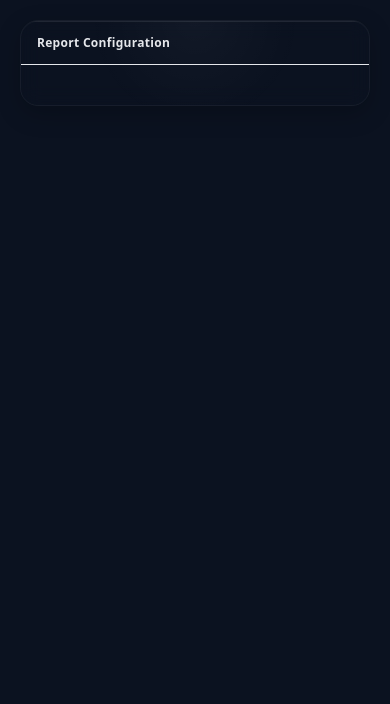
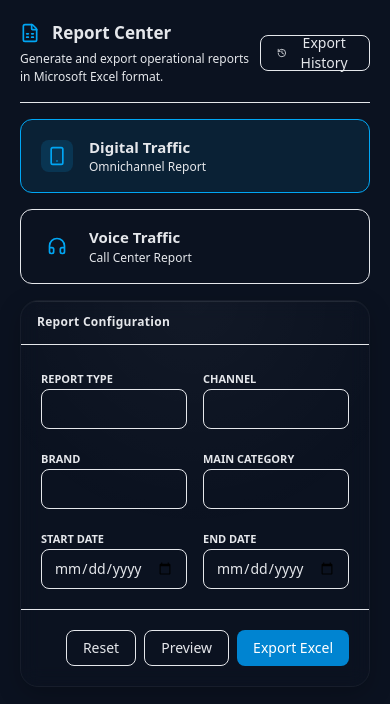
Before and after one commit to saisoku2024/saisoku-omnix-system, a Next.js app in the folder reporting-dashboard/: page /reports/infomedia in a window 390 px wide. Shown: the top 704 px of the page. Built offline with nearby package versions, Linux system fonts and the light colour scheme; no server answers.

Commit message:
update page report

```diff
--- a/reporting-dashboard/app/reports/infomedia/page.tsx
+++ b/reporting-dashboard/app/reports/infomedia/page.tsx
@@ -1,148 +1,93 @@
 "use client"
 
-import { useEffect, useState } from "react";
-import { useReport } from "@/features/report/hooks/useReport";
-import { downloadExcel } from "@/features/report/utils/download";
-import type { ReportOptions } from "@/features/report/types/report";
+import { useState } from "react"
 import {
   FileSpreadsheet,
   Smartphone,
   Headphones,
+  Download,
+  RotateCcw,
   History,
+  Eye,
 } from "lucide-react"
 
 import Card from "@/shared/ui/Card"
 import CardHeader from "@/features/omnix/components/CardHeader"
 
 export default function ReportCenterPage() {
-  const [module, setModule] = useState<"digital" | "voice">("digital");
-  const {
-    loading,
-    loadOptions,
-    preview,
-    exportDigitalExcel,
-    exportInboundExcel,
-  } = useReport();
-
-  const [options, setOptions] = useState<ReportOptions | null>(null);
-
-  // Hapus report_type dari state form
-  const [form, setForm] = useState({
-    channel: "",
-    brand: "",
-    main_category: "",
-    start_date: "",
-    end_date: "",
-    divisi: "",
-    departemen: "",
-    customer: "",
-    nama_layanan: "",
-    nama_sub_layanan: "",
-    layanan_cc_non_cc: "",
-    segment: "",
-    sub_segment: "",
-    kota: "",
-  });
-
-  useEffect(() => {
-    const init = async () => {
-      try {
-        const result = await loadOptions();
-        setOptions(result);
-      } catch (err) {
-        console.error("Failed to load report options", err);
-      }
-    };
-    init();
-  }, [loadOptions]);
-
-  const handleInputChange = (field: string, value: string) => {
-    setForm((prev) => ({ ...prev, [field]: value }));
-  };
-
-  const handleReset = () => {
-    setForm({
-      channel: "",
-      brand: "",
-      main_category: "",
-      start_date: "",
-      end_date: "",
-      divisi: "",
-      departemen: "",
-      customer: "",
-      nama_layanan: "",
-      nama_sub_layanan: "",
-      layanan_cc_non_cc: "",
-      segment: "",
-      sub_segment: "",
-      kota: "",
-    });
-  };
-
-  // Helper untuk menentukan tipe report secara dinamis
-  const getReportType = () => (module === "digital" ? "traffic_digital" : "traffic_inbound");
-
-  const handlePreview = async () => {
-    if (!form.start_date || !form.end_date) {
-      alert("Please select Start Date and End Date.");
-      return;
-    }
-
-    try {
-      await preview({
-        ...form,
-        report_type: getReportType(),
-        channel: form.channel || undefined,
-        brand: form.brand || undefined,
-        main_category: form.main_category || undefined,
-      });
-    } catch (err) {
-      console.error(err);
-    }
-  };
-
-  const handleExport = async () => {
-    if (!form.start_date || !form.end_date) {
-      alert("Please select Start Date and End Date.");
-      return;
-    }
-
-    try {
-      const payload = {
-        ...form,
-        report_type: getReportType(), // Tentukan secara dinamis
-        channel: form.channel || undefined,
-        brand: form.brand || undefined,
-        main_category: form.main_category || undefined,
-      };
-
-      let blob: Blob;
-      if (module === "digital") {
-        blob = await exportDigitalExcel(payload);
-        downloadExcel(blob, `traffic_digital_${new Date().toISOString().slice(0, 10)}.xlsx`);
-      } else {
-        blob = await exportInboundExcel(payload);
-        downloadExcel(blob, `traffic_inbound_${new Date().toISOString().slice(0, 10)}.xlsx`);
-      }
-    } catch (err) {
-      console.error("Export failed:", err);
-    }
-  };
+  const [module, setModule] = useState<"digital" | "voice">("digital")
 
   return (
     <div className="p-5 gap-4 flex flex-col max-w-[1400px] mx-auto">
-      {/* ... (Header dan Module Selector tetap sama) ... */}
 
+      {/* HEADER - Tanpa Card Wrapper */}
+      <div className="flex items-center justify-between pb-4 border-b border-(--c-border)">
+        <div>
+          <h1 className="flex items-center gap-3 text-[17px] font-semibold text-(--c-text)">
+            <FileSpreadsheet className="h-5 w-5 text-sky-500" />
+            Report Center
+          </h1>
+          <p className="mt-1 text-[12px] text-(--c-muted)">
+            Generate and export operational reports in Microsoft Excel format.
+          </p>
+        </div>
+
+        <button className="flex h-9 items-center gap-2 rounded-lg border border-(--c-border) bg-(--c-control) px-4 text-sm font-medium transition-colors hover:bg-(--c-surface)">
+          <History className="h-4 w-4" />
+          Export History
+        </button>
+      </div>
+
+      {/* MODULE SELECTOR */}
+      <div className="grid grid-cols-1 gap-4 lg:grid-cols-2">
+        {[
+          { id: "digital", label: "Digital Traffic", desc: "Omnichannel Report", icon: Smartphone },
+          { id: "voice", label: "Voice Traffic", desc: "Call Center Report", icon: Headphones },
+        ].map((item) => (
+          <button
+            key={item.id}
+            onClick={() => setModule(item.id as "digital" | "voice")}
+            className={`
+              group rounded-xl border p-4 px-5 text-left transition-all
+              ${module === item.id
+                ? "border-sky-500 bg-sky-500/10"
+                : "border-(--c-border) bg-(--c-surface) hover:border-sky-500/40 hover:bg-(--c-control)"
+              }
+            `}
+          >
+            <div className="flex items-center gap-4">
+              <div className={`flex h-8 w-8 items-center justify-center rounded-lg ${module === item.id ? "bg-sky-500/15" : "bg-(--c-control)"}`}>
+                <item.icon className="h-5 w-5 text-sky-500" />
+              </div>
+              <div>
+                <h2 className="text-[15px] font-semibold text-(--c-text)">{item.label}</h2>
+                <p className="text-[12px] text-(--c-muted)">{item.desc}</p>
+              </div>
+            </div>
+          </button>
+        ))}
+      </div>
+
+      {/* CONFIGURATION CARD */}
       <Card>
         <CardHeader title="Report Configuration" />
         <div className="p-5 grid grid-cols-2 gap-4">
-           {/* (Input Fields Channel, Brand, dll tetap sama) */}
-           {/* Note: Report Type dropdown sudah tidak diperlukan lagi */}
-
-           {/* ... Input Fields ... */}
+          {["Report Type", "Channel", "Brand", "Main Category", "Start Date", "End Date"].map((label) => (
+            <div key={label} className="space-y-1.5">
+              <label className="text-[11px] font-semibold uppercase text-(--c-muted)">{label}</label>
+              <input
+                type={label.includes("Date") ? "date" : "text"}
+                className="w-full h-10 rounded-lg border border-(--c-border) bg-(--c-control) px-3 text-sm outline-none focus:border-sky-500 transition-all"
+              />
+            </div>
+          ))}
         </div>
 
-        {/* Tombol tetap sama, dengan handle yang sudah diupdate */}
+        <div className="flex justify-end gap-2 p-5 pt-0 border-t border-(--c-border) pt-5">
+          <button className="h-9 px-4 rounded-lg border border-(--c-border) font-medium text-sm hover:bg-(--c-control)">Reset</button>
+          <button className="h-9 px-4 rounded-lg border border-(--c-border) font-medium text-sm hover:bg-(--c-control)">Preview</button>
+          <button className="h-9 px-4 rounded-lg bg-sky-600 text-white font-medium text-sm hover:bg-sky-700">Export Excel</button>
+        </div>
       </Card>
     </div>
   )
```
